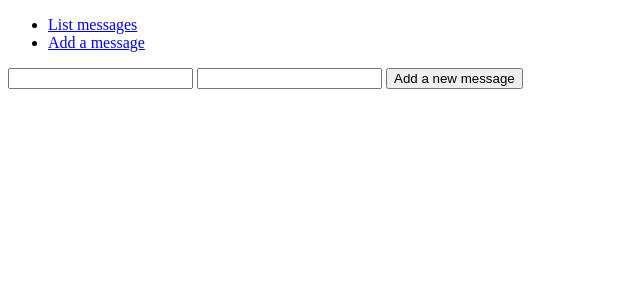
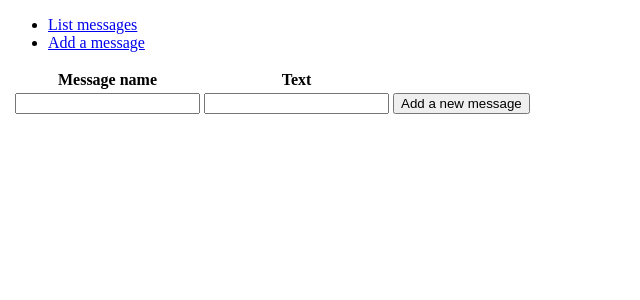
Before and after one commit to H4m5t3r/Keskustelufoorumi, a Flask app: page /messages/new/ in a window 1280 px wide. Shown: the top 300 px of the page, without its empty margins (0-640 px from the left). Run offline with Flask 2, Linux system fonts and the light colour scheme.

Commit message:
The page for creating a new message has been updated so that the user can add both a name and a text. The page where the messages are listed has also been updated.

```diff
--- a/application/templates/messages/new.html
+++ b/application/templates/messages/new.html
@@ -1,9 +1,19 @@
 {% extends "layout.html" %}
 
 {% block body %}
-<form method="POST" action="{{ url_for('messages_create') }}">
-  <input type="text" name="name"/>
-  <input type="text" name="messagetext"/>
-  <input type="submit" value="Add a new message"/>
+<table>
+  <tr>
+    <th></th>
+    <th>Message name</th>
+    <th>Text</th>
+  </tr>
+  <tr>
+    <td><form method="POST" action="{{ url_for('messages_create') }}"></td>
+    <td><input type="text" name="name"/></td>
+    <td><input type="text" name="messagetext"/></td>
+    <td><input type="submit" value="Add a new message"/></td>
 </form>
+  </tr>
+</table>
+
 {% endblock %}
```
Also changed, not shown: application/templates/messages/list.html (+11 -9 lines).
